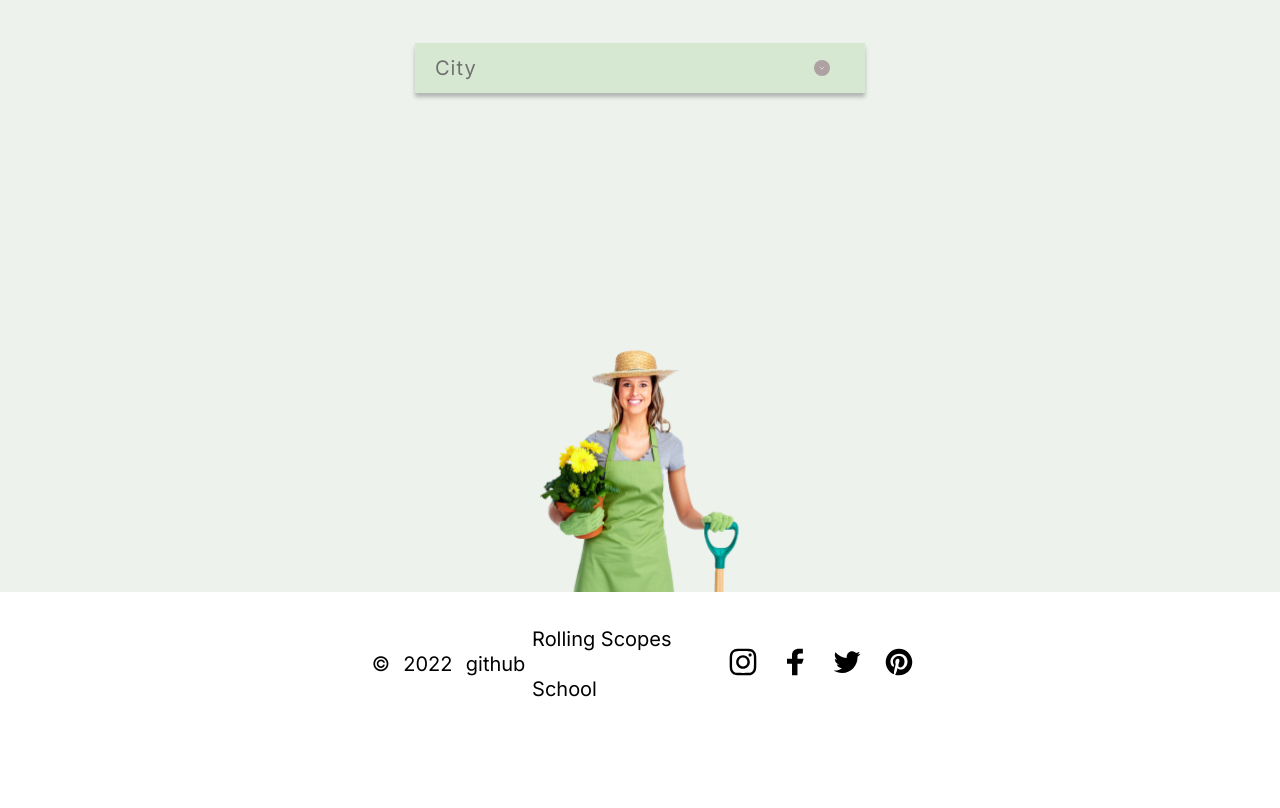
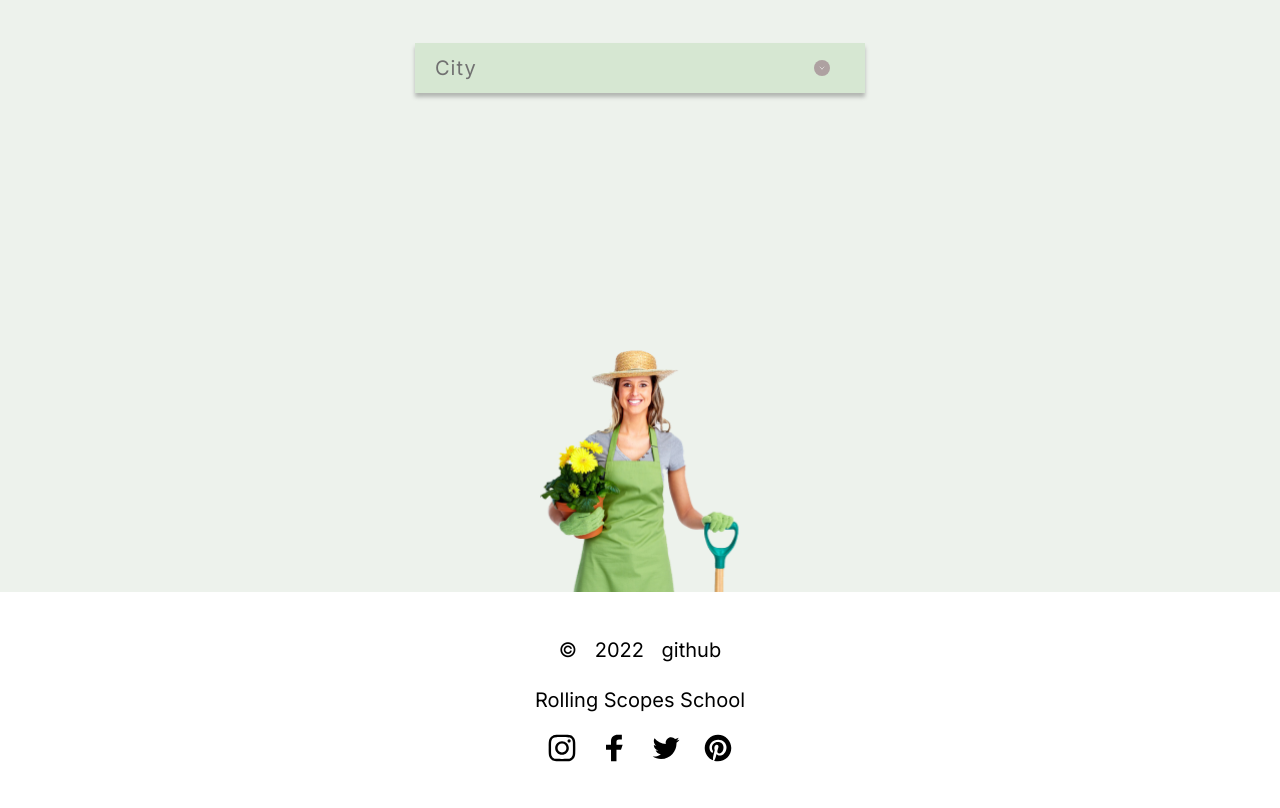
Before and after one commit to DzmitryDavid/rolling-scopes2022, a website: page plants/index.html in a window 1280 px wide. Shown: the part 3539-4347 px from the top of the page. Before the commit the page ends 4261 px from the top, so only its background shows below. Drawn offline with Linux system fonts and the light colour scheme; a web font is replaced by a local one.

Commit message:
feat: add media(768) section footer

```diff
--- a/plants/src/scss/base/_media.scss
+++ b/plants/src/scss/base/_media.scss
@@ -164,6 +164,13 @@
 
     }
   }
+  .footer {
+    &__wrapper {
+      flex-direction: column;
+      height: auto;
+      padding: 3.3rem 0 3.3rem 0;
+    }
+  }
 }
 // @media (max-width: 1199.98px) { }
 
@@ -171,6 +178,7 @@
 }
 
 @media (max-width: 767.98px) {
+
 }
 
 @media (max-width: 575.98px) {
```
Also changed, not shown: plants/src/css/style.css.
